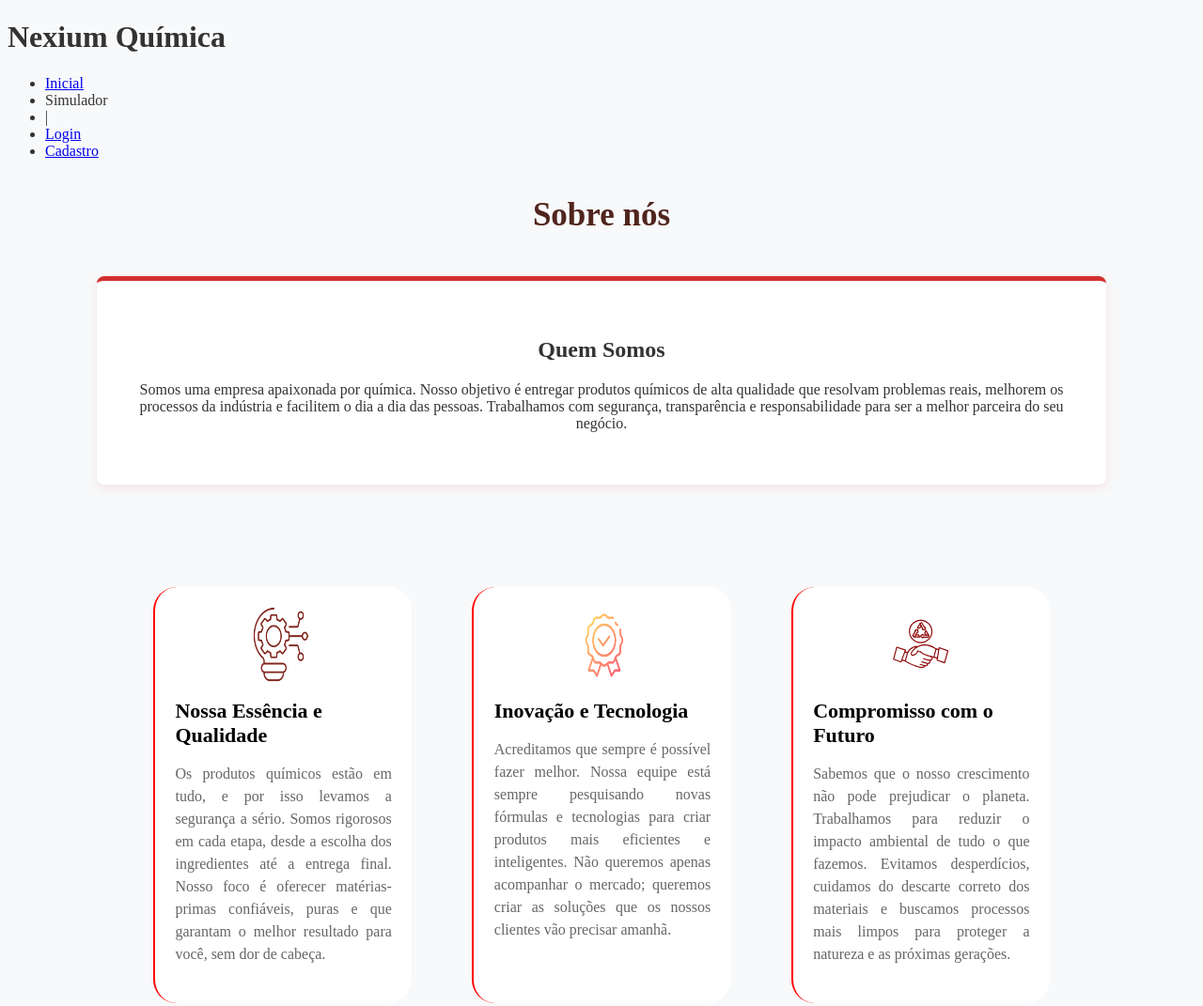
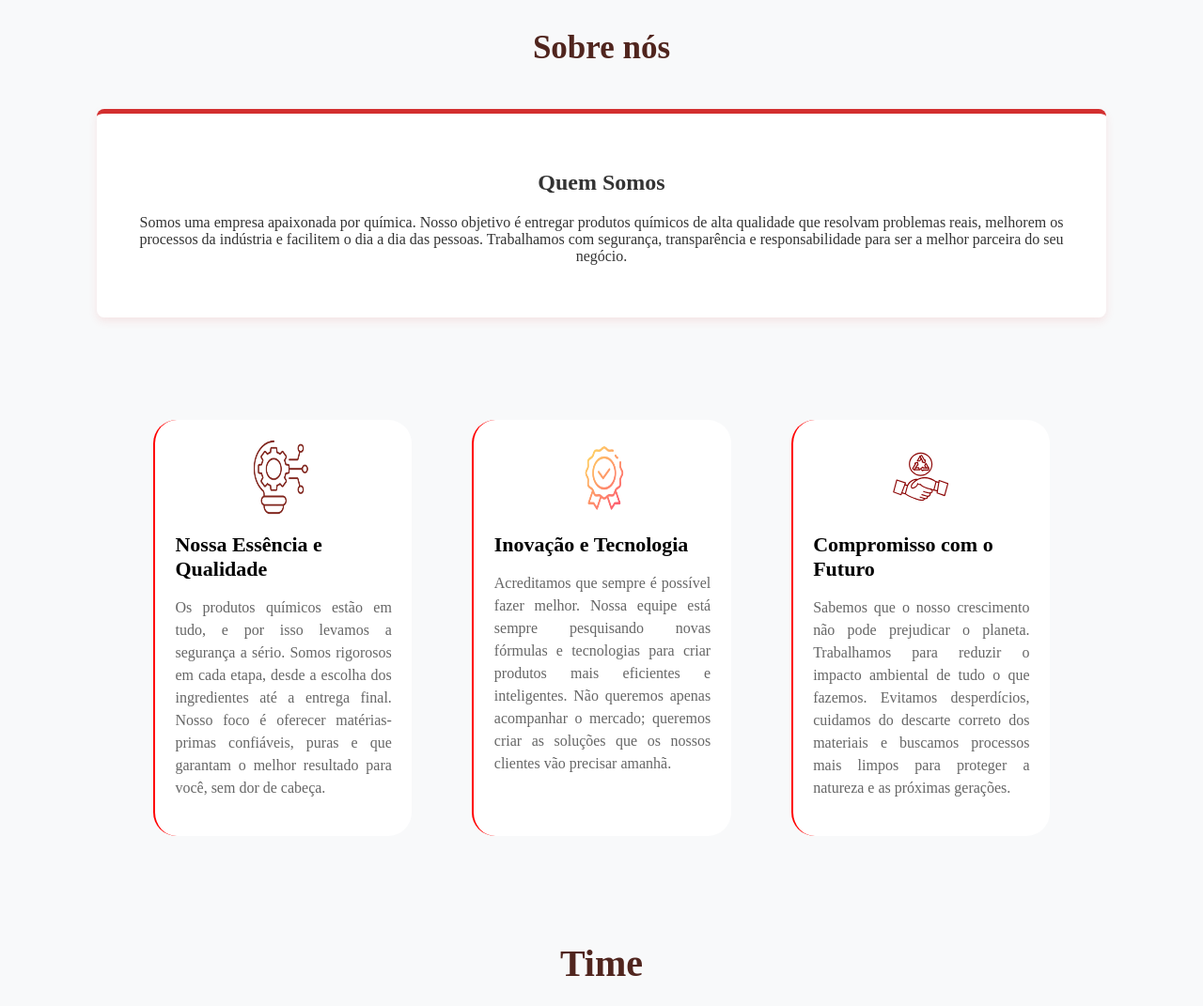
Before and after one commit to LUMI-Solutions-Tech/Desafio-Web-Data-Viz, a website: page public/simulador.html in a window 1280 px wide. Shown: the top 1071 px of the page at 94% size. Drawn offline with Linux system fonts and the light colour scheme.

```diff
--- a/public/simulador.html
+++ b/public/simulador.html
@@ -13,29 +13,10 @@
     <link rel="icon" href="./assets/icon/favicon2.ico">
     <link rel="preconnect" href="https://fonts.gstatic.com">
     <link rel="stylesheet" href="./css/sobre.css">
-</head>
+    </head>
 
 <body>
 
-    <!--header inicio-->
-    <div class="header">
-        <div class="container">
-            <h1 class="titulo">Nexium Química</h1>
-            <ul class="navbar">
-                <li>
-                    <a href="./index.html">Inicial</a>
-                </li>
-                <li class="agora">Simulador</li>
-                <li>|</li>
-                <li>
-                    <a href="./login.html">Login</a>
-                </li>
-                <li>
-                    <a href="./login.html">Cadastro</a>
-                </li>
-            </ul>
-        </div>
-    </div>
 
 
     <div class="sobreNos">
```
Also changed, not shown: public/index.html (+1 -1 lines).
